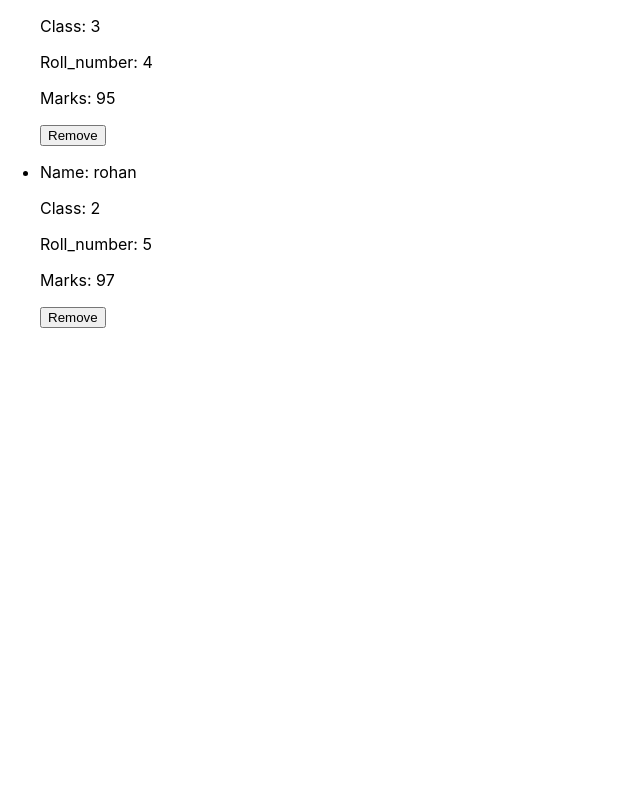
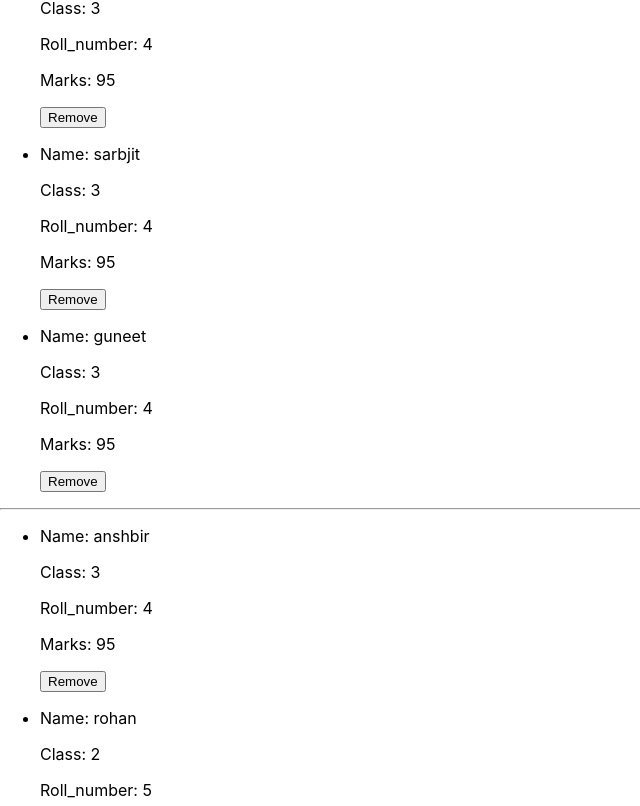
Before and after one commit to mridulgain/hacker-stories, a React (Create React App) app: page / in a window 1280 px wide. Shown: the part 594-1400 px from the top of the page, without its empty margins (0-640 px from the left). Before the commit the page ends 938 px from the top, so only its background shows below. Built offline with nearby package versions, Linux system fonts and the light colour scheme.

Commit message:
deleting items from the list
here we are deleting items from the list using react state, callback handler

```diff
--- a/src/App.js
+++ b/src/App.js
@@ -17,18 +17,60 @@ const App = () => {
       roll_number: 5,
       marks: 97,
     },
-  ];
-  const list2 = [
     {
       id: '3',
-      name: 'abhi',
+      name: 'Abhijai',
       class: 3,
       roll_number: 4,
       marks: 95,
     },
     {
       id: '4',
+      name: 'sarbjit',
+      class: 3,
+      roll_number: 4,
+      marks: 95,
+    },
+    {
+      id: '5',
+      name: 'guneet',
+      class: 3,
+      roll_number: 4,
+      marks: 95,
+    }
+  ];
+  const list2 = [
+    {
+      id: '1',
+      name: 'anshbir',
+      class: 3,
+      roll_number: 4,
+      marks: 95,
+    },
+    {
+      id: '2',
       name: 'rohan',
+      class: 2,
+      roll_number: 5,
+      marks: 97,
+    },
+    {
+      id: '3',
+      name: 'sameer',
+      class: 3,
+      roll_number: 4,
+      marks: 95,
+    },
+    {
+      id: '4',
+      name: 'sam',
+      class: 2,
+      roll_number: 5,
+      marks: 97,
+    },
+    {
+      id: '5',
+      name: 'tiya',
       class: 2,
       roll_number: 5,
       marks: 97,
@@ -43,6 +85,44 @@ const App = () => {
     set_search(event.target.value)
   }
 
+  let [current_list, update_list] = React.useState(list)
+
+  const deleteStudent = (event) => {
+    console.log("deleting: ", event.target.value)
+    let newList = []
+    for(let i = 0, j = 0; i < current_list.length; i++){
+      if (i == event.target.value){
+        console.log("skip ", i)
+        continue
+      }
+      else{
+        newList[j] = current_list[i]
+        j++
+      }
+    }
+    update_list(newList)
+  }
+
+  // ----------------for the second list-------------------------
+  let [current_list2, update_list2] = React.useState(list2)
+
+  const deleteStudent2 = (event) => {
+    console.log("deleting: ", event.target.value)
+    let newList2 = []
+    for(let i = 0, j = 0; i < current_list2.length; i++){
+      if (i == event.target.value){
+        console.log("skip ", i)
+        continue
+      }
+      else{
+        newList2[j] = current_list2[i]
+        j++
+      }
+    }
+    update_list2(newList2)
+  }
+
+
   return(
     <div>
       <h1 class="heading">LIST OF STUDENTS</h1>
@@ -53,9 +133,9 @@ const App = () => {
 
       <p>you are search for <strong><u>{search}</u></strong></p>
       <div>
-        <Student list={list}/>
+        <Student onRemove={deleteStudent} list={current_list}/>
         <hr />
-        <Student list={list2}/>
+        <Student onRemove={deleteStudent2} list={current_list2}/>
       </div>
       <div>
 
@@ -65,12 +145,6 @@ const App = () => {
 }
 
 const Student = (props) => {
-  // const [current_student, set_student] = React.useState(props.list)
-  // const deleteStudent = (event) => {
-  //   deleteStudent(event.target.id)
-  //   console.log(event.target.value)
-  //   props.list.pop()
-  // }
   return(
   <div>
     <ul>
```
